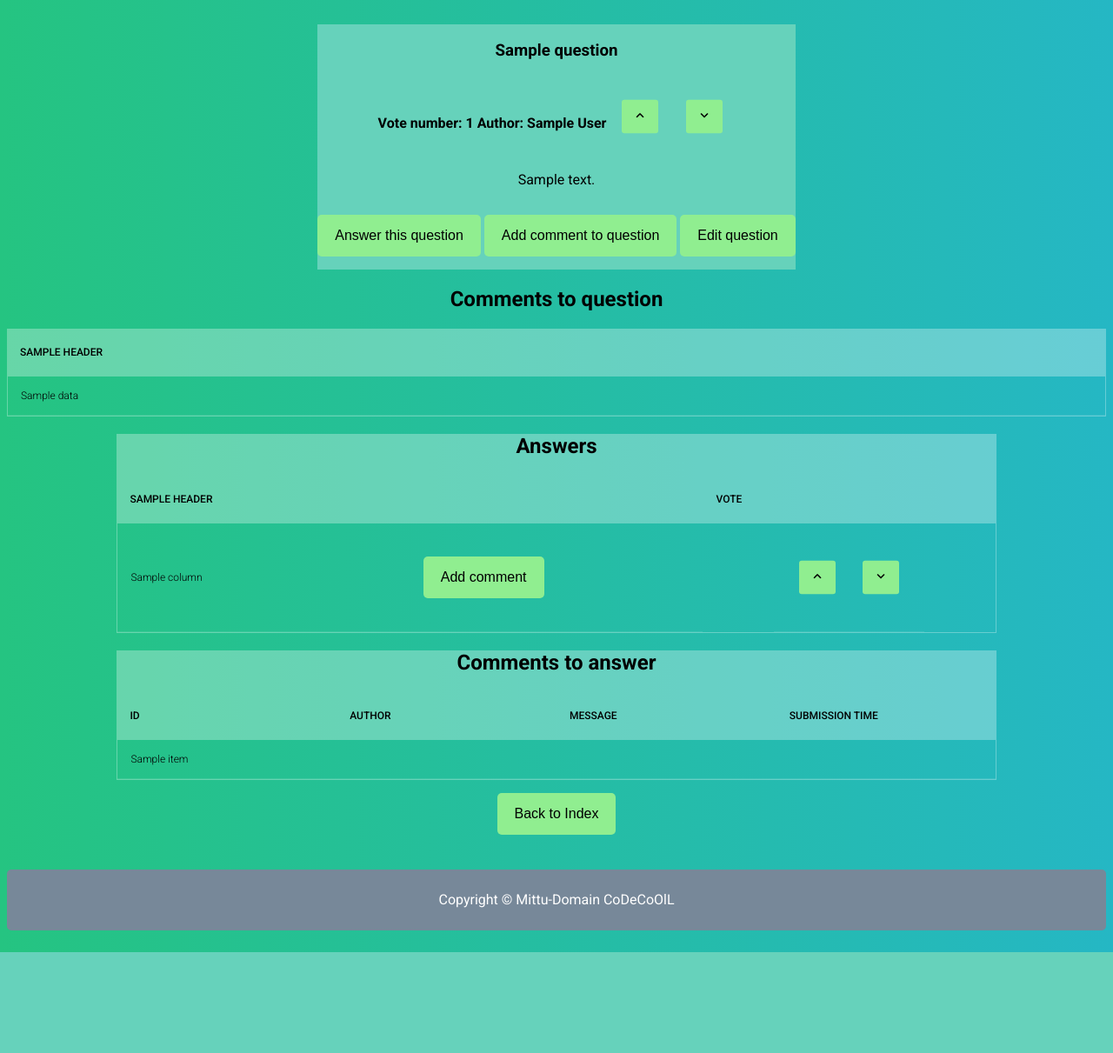
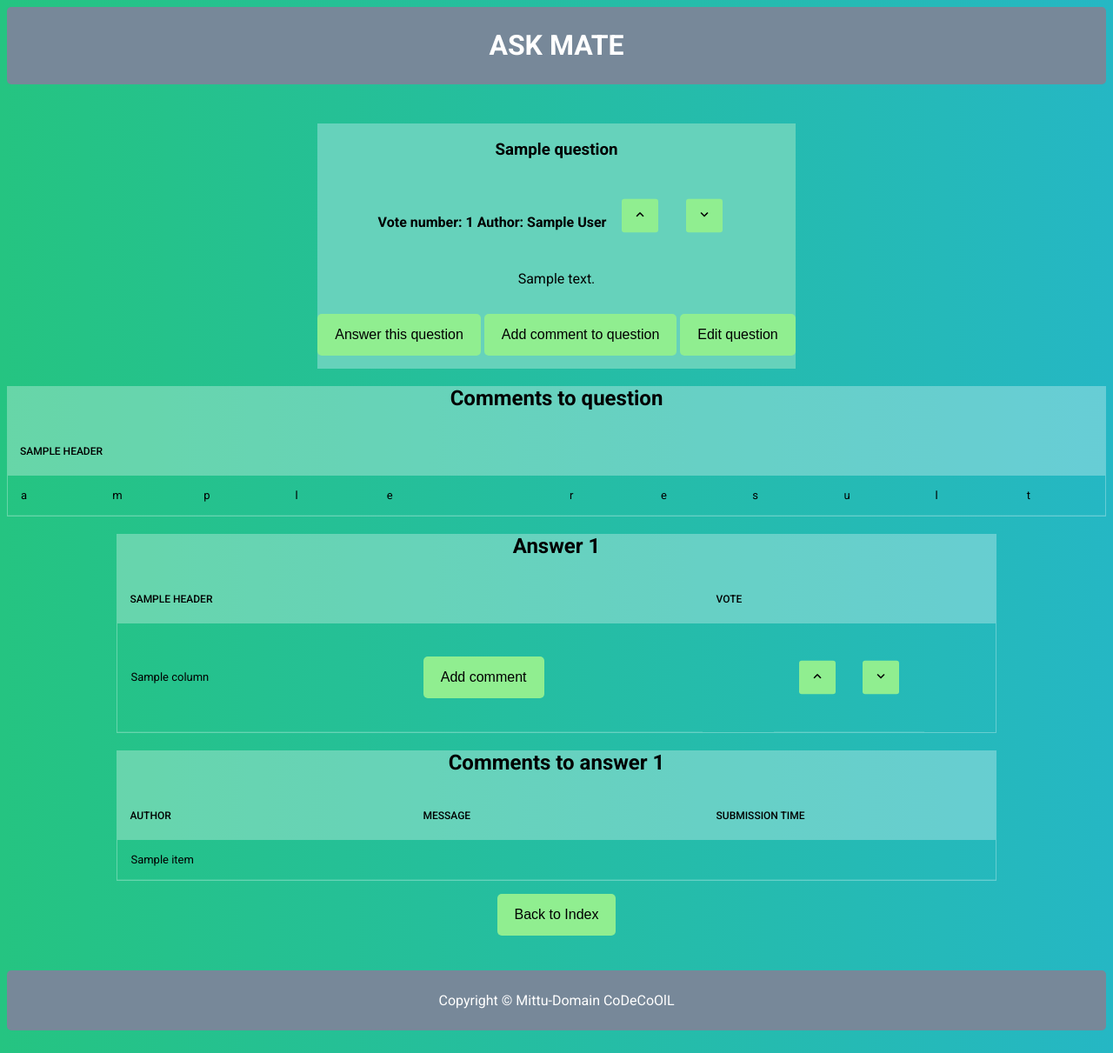
Before and after one commit to AndrasKovacs84/mittuDOMAIN-AskMate_project_sql, a Flask app: template templates/question_details.html in a window 1280 px wide. Shown: the whole page at 87% size. Before the commit the page ends 1095 px from the top, so only its background shows below. Run offline with Flask 2, Linux system fonts and the light colour scheme; the template is opened without the code that fills it: most values are stand-ins (such as "Sample title", 1, 10 or a date in 2020); lists and menus that the app fills with data are empty.

Commit message:
cleaning in html, css properties adjusted

```diff
--- a/static/style3.css
+++ b/static/style3.css
@@ -157,8 +157,8 @@ td{
   padding: 15px;
   text-align: left;
   vertical-align:middle;
-  font-weight: 300;
-  font-size: 12px;
+  font-weight: 400;
+  font-size: 13px;
   color:black;
   border-bottom: solid 1px rgba(255,255,255,0.1);
 }
@@ -217,6 +217,12 @@ font-size: 80%;
     transform: scale(0.6);
 }
 
+.back_to_index{
+    margin-right: auto;
+    margin-left: auto;
+    text-align: center;
+    display: block;
+}
 
 /* for user page, check input */
 .user_name_body input:invalid{
@@ -242,3 +248,4 @@ font-size: 80%;
 }
 ::-webkit-scrollbar-thumb {
     -webkit-box-shadow: inset 0 0 6px rgba(0,0,0,0.3);
+}
--- a/templates/answer_form.html
+++ b/templates/answer_form.html
@@ -9,8 +9,8 @@
     <div>
         <p>User:</p>
         <select name='selected_user'>
-            {% for name in usernames %}
-                <option value= {{ name[0] }} > {{ name[0] }} </option>
+            {% for user_values in usernames %}
+                <option value= {{ user_values[0] }} > {{ user_values[0] }} </option>
             {% endfor %}
         </select>
     </div>
--- a/templates/base.html
+++ b/templates/base.html
@@ -6,6 +6,9 @@
     <meta name="viewport" content="width=device-width, initial-scale=1.0">
     <title>{% block title %}{% endblock %}</title>
 </head>
+<header class="mainHeader">
+    <h1>ASK MATE</h1>
+</header>
 <body class="blue_body">
     {% block body %}{% endblock %}
 <footer class="mainFooter">
--- a/templates/comment_form.html
+++ b/templates/comment_form.html
@@ -9,8 +9,8 @@
         <div>
             <p>User:</p>
             <select name='selected_user'>
-                {% for name in usernames %}
-                    <option value= {{ name[0] }} > {{ name[0] }} </option>
+                {% for user_values in usernames %}
+                    <option value= {{ user_values[0] }} > {{ user_values[0] }} </option>
                 {% endfor %}
             </select>
         </div>
--- a/templates/question_details.html
+++ b/templates/question_details.html
@@ -29,12 +29,12 @@
     </div>
     <div class="question_comments">
         {% if question_comments.result_set|length %}
+        <div class="tbl-header">
         <h2>Comments to question</h2>
-        <div class="tbl-header">
             <table cellpadding="0" cellspacing="0" border="0">
                 <thead>
-                    {% for header in question_comments.header %}
-                        <th>{{ header }}</th>
+                    {% for q_comment_table_name in question_comments.header[1:] %}
+                        <th>{{ q_comment_table_name }}</th>
                     {% endfor %}
                 </thead>
             </table>
@@ -42,10 +42,10 @@
         <div class="tbl-content_for_details">
             <table cellpadding="0" cellspacing="0" border="0">
                 <tbody>
-                {% for comment in question_comments.result_set %}
+                {% for comment_values in question_comments.result_set %}
                     <tr>
-                        {% for item in comment %}
-                        <td>{{ item }}</td>
+                        {% for c_value in comment_values[1:] %}
+                        <td>{{ c_value }}</td>
                         {% endfor %}
                     </tr>
                 {% endfor %}
@@ -56,14 +56,14 @@
     </div>
     <div class="answers_body">
         {% if answers.result_set|length %}
-        {% for result in answers.result_set %}
+        {% for answers_and_comments in answers.result_set %}
             <div class="tbl-header">
-                <h2 class="answer_head">Answers</h2>
+                <h2 class="answer_head">Answer {{ loop.index }}</h2>
                 <table cellpadding="0" cellspacing="0" border="0">
-                    {% if result.comments|length %}
+                    {% if answers_and_comments.comments|length %}
                     <thead>
-                        {% for column_name in answers.header %}
-                            <th>{{ column_name }}</th>
+                        {% for answers_table_name in answers.header[1:] %}
+                            <th>{{ answers_table_name }}</th>
                         {% endfor %}
                         <th></th>
                         <th>Vote</th>
@@ -75,18 +75,18 @@
                 <table cellpadding="0" cellspacing="0" border="0">
                     <tbody>
                     <tr>
-                        {% for column in result.answer %}
-                            <td>{{ column }}</td>
+                        {% for answers_value in answers_and_comments.answer[1:] %}
+                            <td>{{ answers_value }}</td>
                         {% endfor %}
-                        <td><button name="index_button" onclick="location.href='/answer/{{ result.answer[0] }}/new-comment'" type="button">Add comment</button></td>
+                        <td><button name="index_button" onclick="location.href='/answer/{{ answers_and_comments.answer[0] }}/new-comment'" type="button">Add comment</button></td>
                         <td class="vote_wrapper">
-                            <form action="/answer/{{ result.answer[0] }}/vote-up" method="post">
+                            <form action="/answer/{{ answers_and_comments.answer[0] }}/vote-up" method="post">
                                 <button name="vote_up" value="Vote up">
                                     <img src={{ url_for("static", filename="arrow_up.ico" ) }} alt="Vote up" width="30" height="30" title="Vote up">
                                 </button>
                             </form>
 
-                            <form action="/answer/{{ result.answer[0] }}/vote-down" method="post">
+                            <form action="/answer/{{ answers_and_comments.answer[0] }}/vote-down" method="post">
                                 <button name="vote_down" value="Vote down">
                                     <img src={{ url_for("static", filename="arrow_down.ico" ) }} alt="Vote down" width="30" height="30" title="Vote down">
                                 </button>
@@ -96,12 +96,11 @@
                     </tbody>
                 </table>
             </div>
-            {% if result.comments|length %}
+            {% if answers_and_comments.comments|length %}
             <div class="tbl-header">
-                <h2>Comments to answer</h2>
+                <h2>Comments to answer {{ loop.index }}</h2>
                 <table cellpadding="0" cellspacing="0" border="0">
                     <thead>
-                        <th>Id</th>
                         <th>Author</th>
                         <th>Message</th>
                         <th>Submission time</th>
@@ -111,10 +110,10 @@
             <div class="tbl-content_for_details">
                 <table cellpadding="0" cellspacing="0" border="0">
                     <tbody>
-                            {% for comment in result.comments %}
+                            {% for comment in answers_and_comments.comments %}
                                 <tr>
-                                {% for column in comment %}
-                                    <td>{{ column }}</td>
+                                {% for c_value in comment[1:] %}
+                                    <td>{{ c_value }}</td>
                                 {% endfor %}
                                 </tr>
                             {% endfor %}
--- a/templates/question_form.html
+++ b/templates/question_form.html
@@ -13,8 +13,8 @@
             {% if not question.title %}
             <h2>Post New Question</h2>
                 <select name='selected_user'>
-                {% for name in usernames %}
-                    <option value= {{ name[0] }} > {{ name[0] }} </option>
+                {% for user_values in usernames %}
+                    <option value= {{ user_values[0] }} > {{ user_values[0] }} </option>
                 {% endfor %}
                 </select>
             {% else %}
```
Also changed, not shown: templates/list.html (+10 -13 lines), templates/user_list.html (+6 -10 lines).
